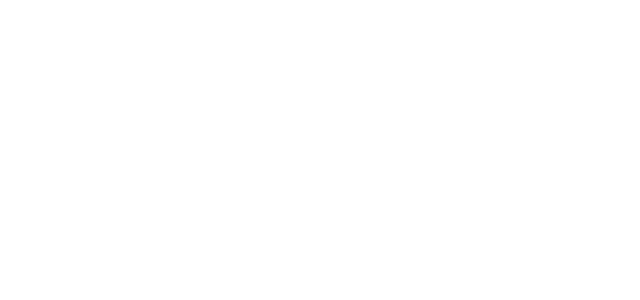
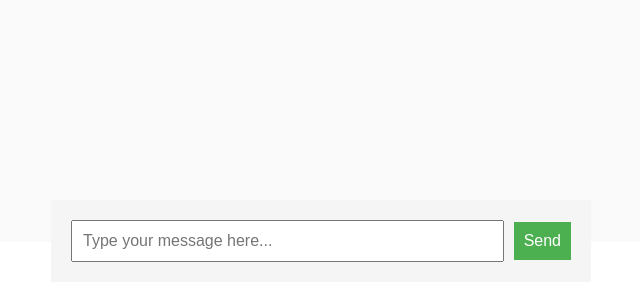
Before and after one commit to paas-dashboard/paas-dashboard-portal-angular, an Angular app: page /chat in a window 1280 px wide. Before the commit this address led to /. Shown: the part 498-798 px from the top of the page, without its empty margins (319-959 px from the left). Built offline with nearby package versions, Linux system fonts and the light colour scheme.

Commit message:
add chat component (#9)

```diff
--- a/src/app/app-routing.module.ts
+++ b/src/app/app-routing.module.ts
@@ -1,6 +1,7 @@
 import { NgModule } from '@angular/core';
 import { RouterModule, Routes } from '@angular/router';
 
+import { ChatsComponent } from "./chats/chats.component";
 import { HomePageComponent } from "./home-page/home-page.component";
 import { KafkaInstancesComponent } from "./kafka/kafka-instances/kafka-instances.component";
 import { KubernetesInstanceComponent } from "./kubernetes/kubernetes-instance/kubernetes-instance.component";
@@ -10,6 +11,7 @@
 
 const routes: Routes = [
   {path: '', component: HomePageComponent},
+  {path: 'chat', component: ChatsComponent},
   {path: 'kafka', component: KafkaInstancesComponent},
   {path: 'kubernetes', component: KubernetesInstancesComponent},
   {path: 'kubernetes/:instance', component: KubernetesInstanceComponent},
--- a/src/app/app.component.html
+++ b/src/app/app.component.html
@@ -1,2 +1,6 @@
-<router-outlet>
-</router-outlet>
+<mat-sidenav-container>
+  <mat-sidenav-content>
+    <router-outlet>
+    </router-outlet>
+  </mat-sidenav-content>
+</mat-sidenav-container>
--- /dev/null
+++ b/src/app/chats/chats.component.html
@@ -0,0 +1,10 @@
+<div class="chat-container">
+  <div *ngFor="let message of chatMessages" class="chat-message">
+    {{ message }}
+  </div>
+</div>
+
+<div class="chat-input-container">
+  <input type="text" [(ngModel)]="newMessage" placeholder="Type your message here...">
+  <button (click)="sendMessage()">Send</button>
+</div>
--- /dev/null
+++ b/src/app/chats/chats.component.scss
@@ -0,0 +1,42 @@
+.chat-container {
+  height: calc(100vh - 100px);
+  overflow-y: auto;
+  padding: 20px;
+
+  // Nested selector
+  .chat-message {
+    margin-bottom: 10px;
+    padding: 10px;
+    background-color: #f5f5f5;
+  }
+}
+
+.chat-input-container {
+  position: fixed;
+  bottom: 0;
+  left: 50%;
+  transform: translateX(-50%);
+  display: flex;
+  justify-content: center;
+  align-items: center;
+  width: 500px;
+  margin-bottom: 20px;
+  background-color: #f5f5f5;
+  padding: 20px;
+
+  input {
+    flex: 1;
+    margin-right: 10px;
+    font-size: 16px;
+    padding: 10px;
+  }
+
+  button {
+    font-size: 16px;
+    padding: 10px;
+    background-color: #4CAF50;
+    color: white;
+    border: none;
+    cursor: pointer;
+  }
+}
--- /dev/null
+++ b/src/app/chats/chats.component.ts
@@ -0,0 +1,19 @@
+import { Component } from '@angular/core';
+
+@Component({
+  selector: 'app-chats',
+  templateUrl: './chats.component.html',
+  styleUrls: ['./chats.component.scss']
+})
+export class ChatsComponent {
+  newMessage = '';
+
+  chatMessages: string[] = [];
+
+  sendMessage() {
+    if (this.newMessage.trim()) {
+      this.chatMessages.push(this.newMessage.trim());
+      this.newMessage = '';
+    }
+  }
+}
--- a/src/app/home-page/home-page.component.html
+++ b/src/app/home-page/home-page.component.html
@@ -1,3 +1,10 @@
+<mat-toolbar color="primary">
+  <span>Home page</span>
+  <button mat-raised-button
+          (click)="chatButtonClick()"
+          color="accent"
+          style="height: 50px; margin-left: 20px">Chat</button>
+</mat-toolbar>
 <mat-grid-list cols="3" rowHeight="350px">
   <ng-container *ngFor="let middleware of middlewares">
     <mat-grid-tile>
--- a/src/app/home-page/home-page.component.ts
+++ b/src/app/home-page/home-page.component.ts
@@ -23,6 +23,10 @@
 
   constructor(private router: Router) {}
 
+  chatButtonClick() {
+    this.router.navigate(['/chat']);
+  }
+
   goToMiddleware(middleware: Middleware) {
     this.router.navigate([middleware.route]);
   }
```
Also changed, not shown: src/app/app.module.ts (+10 -0 lines).
